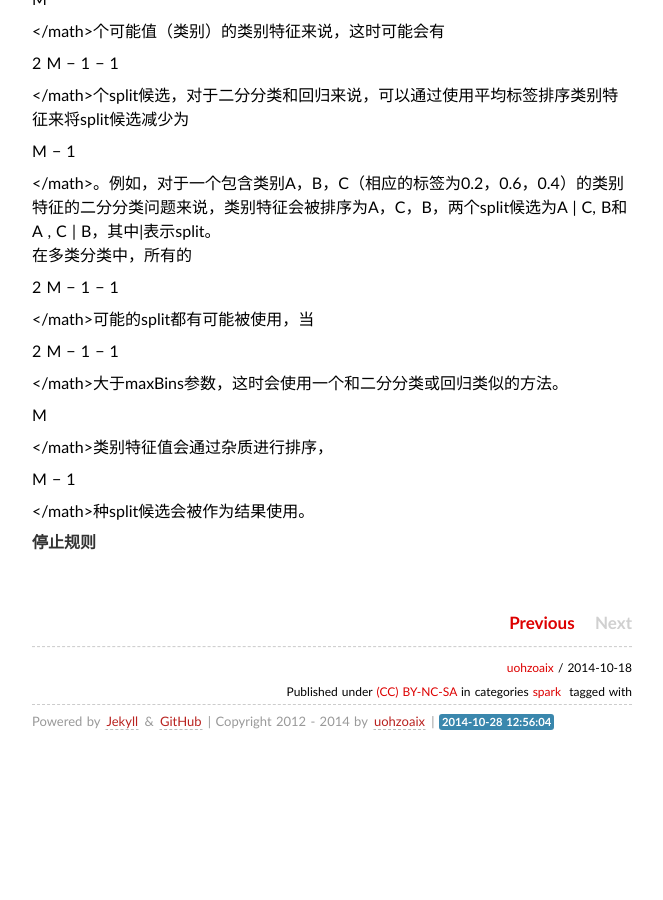
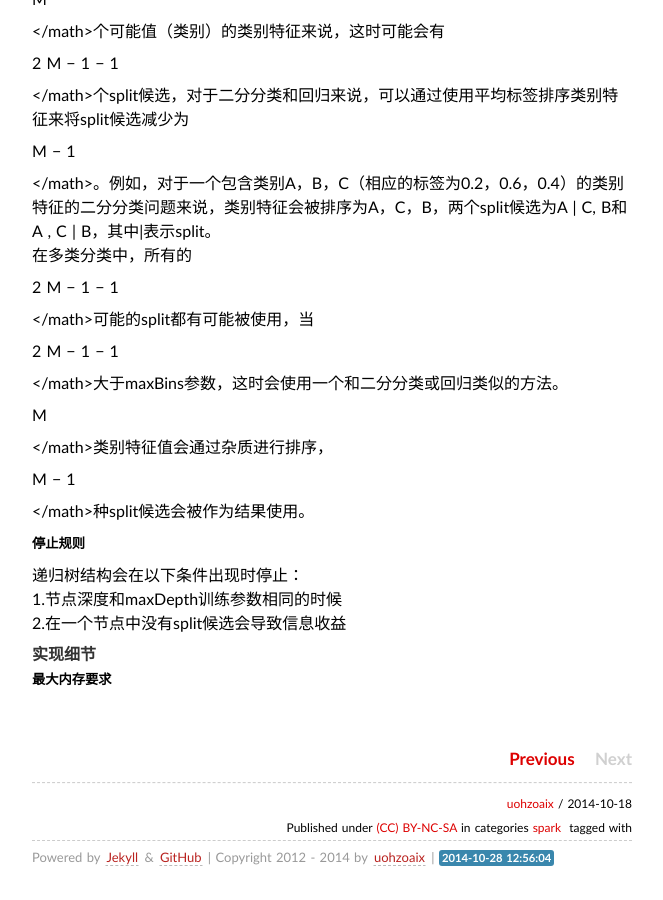
Before and after one commit to uohzoaix/studies, a Jekyll site: the page built from _posts/2014-10-18-sparkMLlib(3).md, in a window 1280 px wide and 900 px high, scrolled down 7068 px. Shown: the whole window, without its empty margins (308-971 px from the left). Built offline with Jekyll 4.4.1, drawn with Linux system fonts in a browser that asks for light colours; some web fonts are replaced; Markdown is read by kramdown in place of the engine named in the settings; comment, search, counter and statistics services are not loaded; before the commit the page ends 7832 px from its top, so only the background shows below that.

Commit message:
add sparkMLlib

```diff
--- a/_posts/2014-10-18-sparkMLlib(3).md
+++ b/_posts/2014-10-18-sparkMLlib(3).md
@@ -1245,4 +1245,9 @@ RidgeRegressionWithSGD和LassoWithSGD的用法与LinearRegressionWithSGD类似
   <mo>&#x2212;<!-- − --></mo>
   <mn>1</mn>
 </math>种split候选会被作为结果使用。
-####停止规则
+#####停止规则
+递归树结构会在以下条件出现时停止：
+1.节点深度和maxDepth训练参数相同的时候
+2.在一个节点中没有split候选会导致信息收益
+####实现细节
+#####最大内存要求
```
